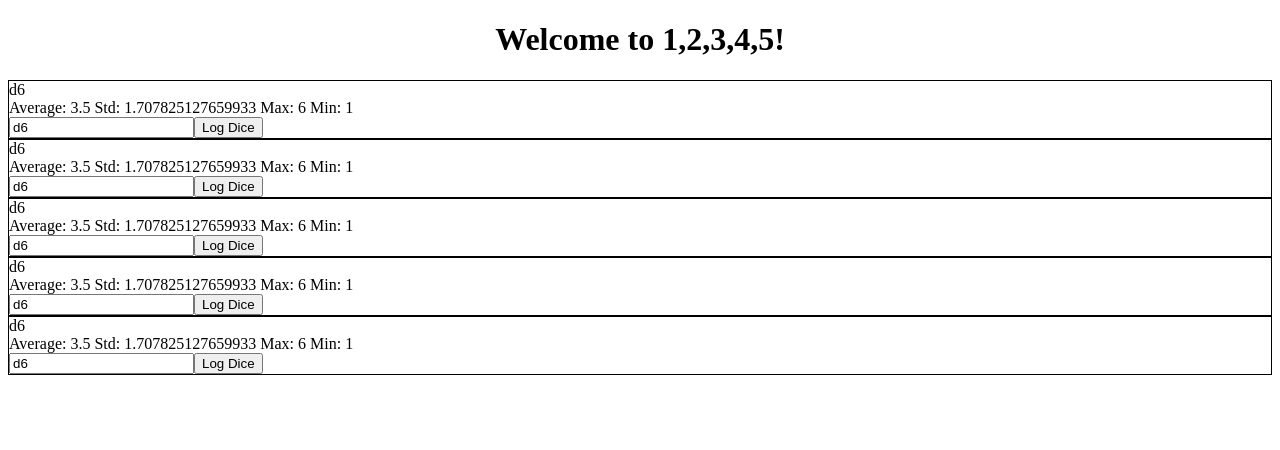
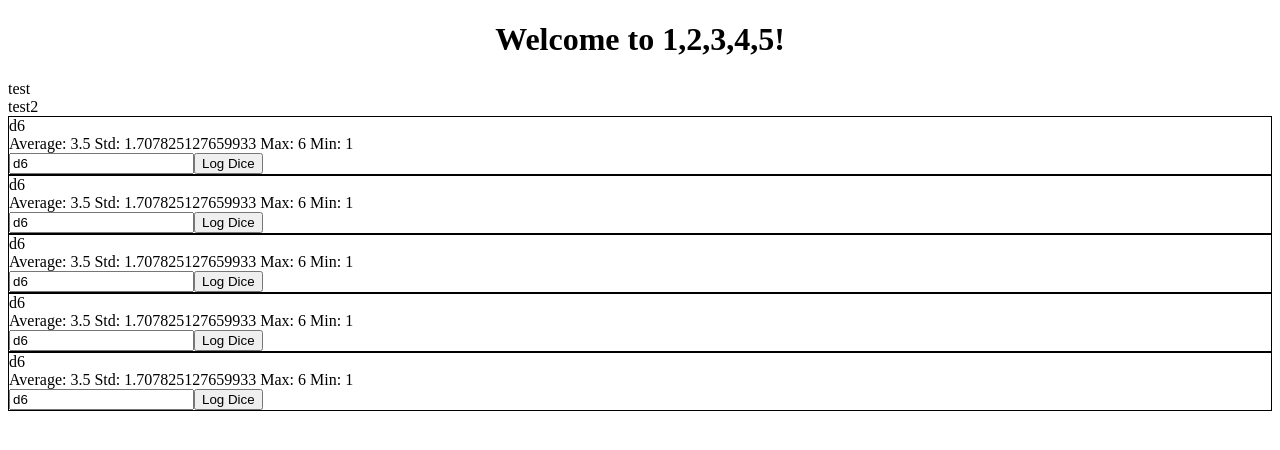
Before and after one commit to lfitchett/DiceStats, an Angular app: page / in a window 1280 px wide. Shown: the top 450 px of the page. Built offline with nearby package versions, Linux system fonts and the light colour scheme.

Commit message:
added bootstrap

```diff
--- a/package.json
+++ b/package.json
@@ -21,9 +21,11 @@
     "@angular/platform-browser": "^5.2.0",
     "@angular/platform-browser-dynamic": "^5.2.0",
     "@angular/router": "^5.2.0",
-    "@types/lodash": "^4.14.104",
+    "bootstrap": "^4.0.0",
     "core-js": "^2.4.1",
+    "jquery": "^3.3.1",
     "lodash": "^4.17.5",
+    "popper": "^1.0.1",
     "rxjs": "^5.5.6",
     "zone.js": "^0.8.19"
   },
@@ -34,6 +36,8 @@
     "@types/jasmine": "~2.8.3",
     "@types/jasminewd2": "~2.0.2",
     "@types/node": "~6.0.60",
+    "@types/jquery": "^3.3.0",
+    "@types/lodash": "^4.14.104",
     "codelyzer": "^4.0.1",
     "jasmine-core": "~2.8.0",
     "jasmine-spec-reporter": "~4.2.1",
--- a/src/app/app.component.html
+++ b/src/app/app.component.html
@@ -5,6 +5,15 @@
   </h1>
 </div>
 
+<div class="row">
+  <div class="col-sm-6">
+    test
+  </div>
+  <div class="col-sm-6">
+    test2
+  </div>
+</div>
+
 <app-dice-row *ngFor="let row of diceRows;" class="col-sm-6">Loading</app-dice-row>
 
 <br/>
```
Also changed, not shown: src/main.ts (+7 -0 lines), 1 other file (tests, documents, lock files or other folders).
